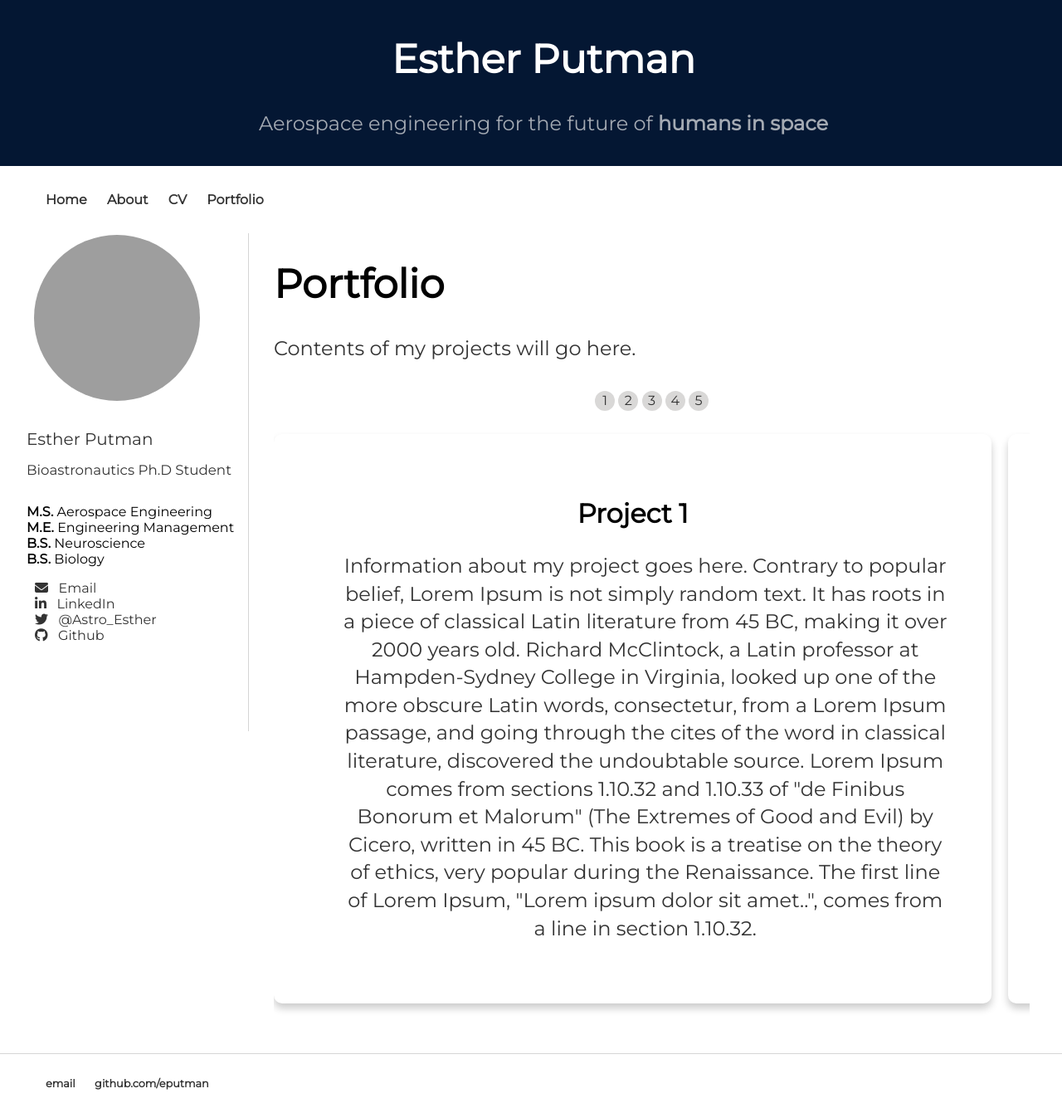
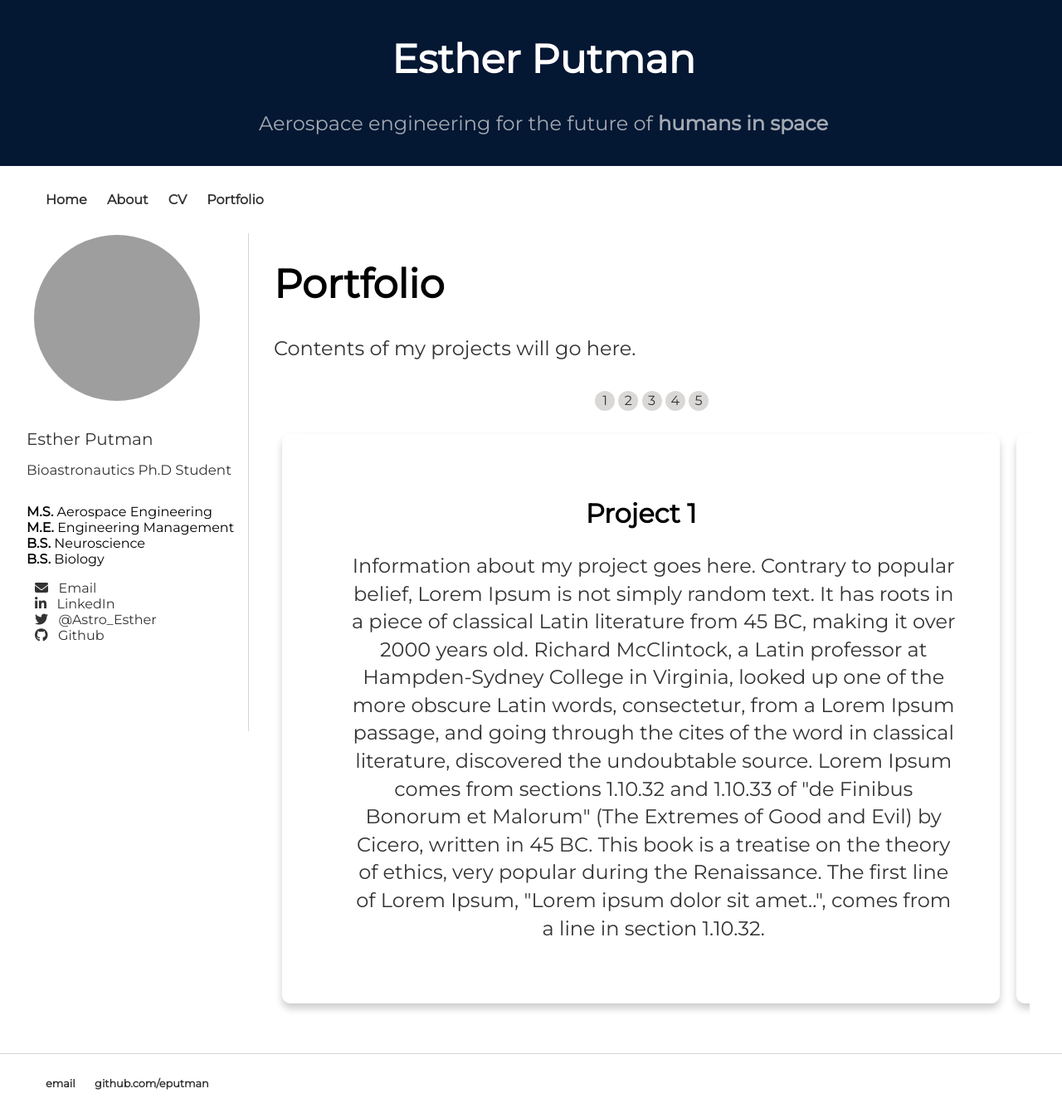
Before and after one commit to eputman/eputman.github.io, a Jekyll site: the page built from portfolio/index.html, in a window 1280 px wide and 1341 px high. Shown: the whole window at 83% size. Built offline with Jekyll 4.4.1, drawn with Linux system fonts in a browser that asks for light colours; nearby versions of some CDN libraries; grey boxes are pictures that could not be loaded.

Commit message:
Update CSS

```diff
--- a/css/main.css
+++ b/css/main.css
@@ -75,7 +75,7 @@
   background: white;
 }
 .slides > div {
-  scroll-snap-align: start;
+  scroll-snap-align: center;
   flex-shrink: 0;
   padding:50px;
   width: 95%;
@@ -383,6 +383,19 @@
 .flex-container .box {
   margin: 15px;
 }
+/*Portfolio*/
+.slider{
+  padding: 2px;
+  margin: 10px;
+}
+.slides > div{
+  padding: 10px;
+  width: 99%;
+  margin-top:10px;
+  margin-bottom: 10px;
+  margin-left:5px;
+  margin-right:5px;
+}
  /* Profile Picture */
 .profile {
 	 margin-left: -10px;
```
